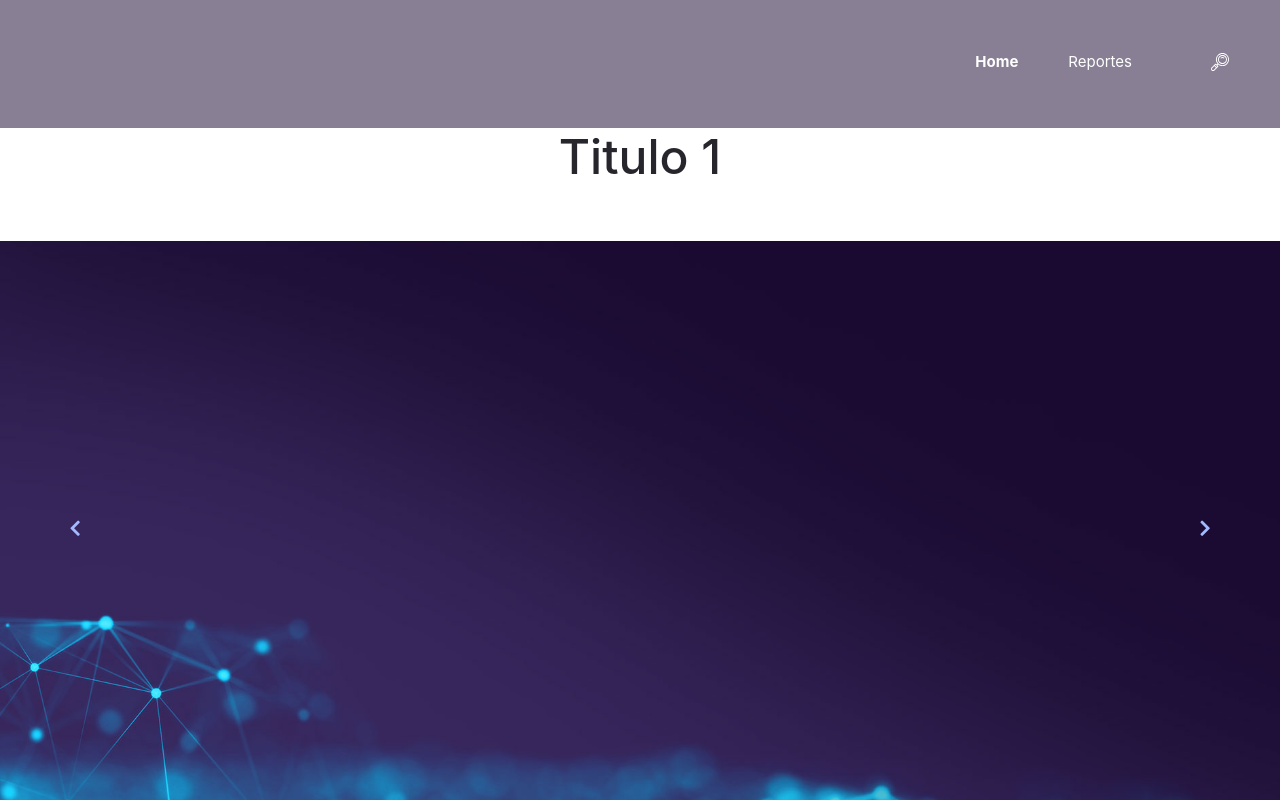
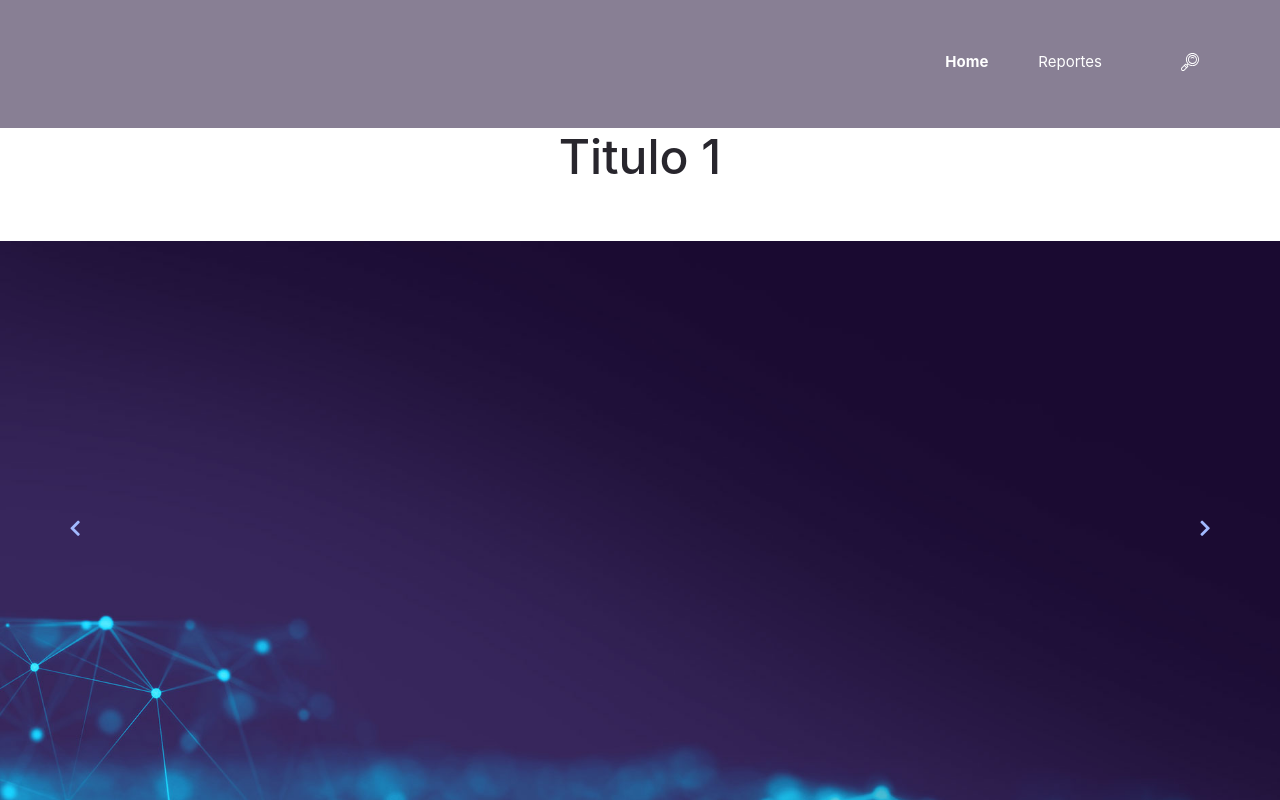
Before and after one commit to teokyo/blacksyntax, a React (Create React App) app in the folder blacksyntaxweb/: page / in a window 1280 px wide. Shown: the top 800 px of the page. Built offline with nearby package versions, Linux system fonts and the light colour scheme.

Commit message:
cambios en master

```diff
--- a/blacksyntaxweb/src/Componentes/Pro.js
+++ b/blacksyntaxweb/src/Componentes/Pro.js
@@ -13,8 +13,8 @@ class Pro extends Component {
     };
     render() {
         return (
-            <header className="header d-flex flex-row justify-content-end align-items-center trans_200">
-            <nav className="main_nav justify-self-end text-right">
+            <header className="col-sm-12 col-md-12 col-lg-12 header d-flex flex-row justify-content-end align-items-center trans_200">
+            <nav className="col-sm-12 col-md-12 col-lg-12 main_nav justify-self-end text-right">
 			<ul>
 				<li className="active"><a id='/' href='/' >Home</a></li>
 				<li><a id='Reportes' href='/Reportes'>Reportes</a></li>
```
